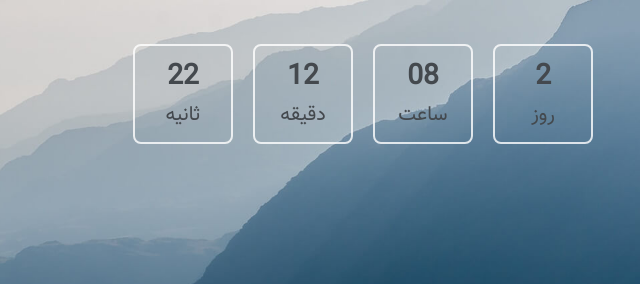
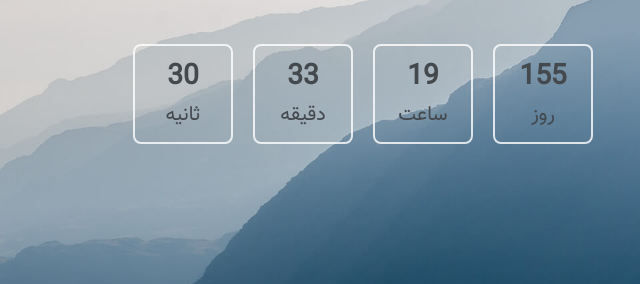
Before and after one commit to theMosi/darkmode-page, a plain HTML site: page index.html in a window 1280 px wide. Shown: the part 304-588 px from the top of the page, 277-917 px from the left. Drawn offline with nearby package versions, Linux system fonts and the light colour scheme.

Commit message:
countdown

```diff
--- a/index.html
+++ b/index.html
@@ -32,19 +32,19 @@
 
         <div class="row countdown justify-content-center my-5">
             <div>
-                <h3 class="fw-bold">2</h3>
+                <h3 class="fw-bold" id="day"></h3>
                 <h5 class="mb-0">روز</h5>
             </div>
             <div>
-                <h3 class="fw-bold">08</h3>
+                <h3 class="fw-bold" id="hour"></h3>
                 <h5 class="mb-0">ساعت</h5>
             </div>
             <div>
-                <h3 class="fw-bold">12</h3>
+                <h3 class="fw-bold" id="minute"></h3>
                 <h5 class="mb-0">دقیقه</h5>
             </div>
             <div>
-                <h3 class="fw-bold">22</h3>
+                <h3 class="fw-bold" id="second"></h3>
                 <h5 class="mb-0">ثانیه</h5>
             </div>
         </div>
--- a/js/main.js
+++ b/js/main.js
@@ -5,6 +5,19 @@ let mother = $.querySelector('html');
 let darkmode = false;
 
 let darkModeElem = $.querySelector('.dark-mode-switch');
+
+let dayElem = $.querySelector('#day');
+let hourElem = $.querySelector('#hour');
+let minuteElem = $.querySelector('#minute');
+let secondElem = $.querySelector('#second');
+
+let day = 0;
+let hour = 0;
+let minute = 0;
+let second = 0;
+
+let endDate = new Date(2023,8,5).getTime();
+
 
 window.addEventListener('load', () => {
     let mode = localStorage.getItem('theme');
@@ -20,8 +33,6 @@ window.addEventListener('load', () => {
     }
 })
 
-
-
 darkModeElem.addEventListener('change', () => {
     darkmode = !darkmode;
 
@@ -35,3 +46,25 @@ darkModeElem.addEventListener('change', () => {
         localStorage.setItem('theme', 'light');
     }
 })
+
+
+setInterval(() => {
+    let nowData = new Date().getTime();
+    let time = endDate - nowData;
+
+    if (time >= 0){
+        day = format(Math.floor(time / (1000 * 60 * 60 *24)));
+        hour = format(Math.floor((time % (1000 * 60 * 60 * 24)) / (1000 * 60 * 60)));
+        minute = format(Math.floor((time % (1000 * 60 * 60)) / (1000 * 60)));
+        second = format(Math.floor((time % (1000 * 60)) / 1000));
+
+        dayElem.innerHTML = day;
+        hourElem.innerHTML = hour;
+        minuteElem.innerHTML = minute;
+        secondElem.innerHTML = second;
+    }
+}, 1000);
+
+let format = (num) => {
+    return num < 10 ? '0' + num : num;
+}
```
